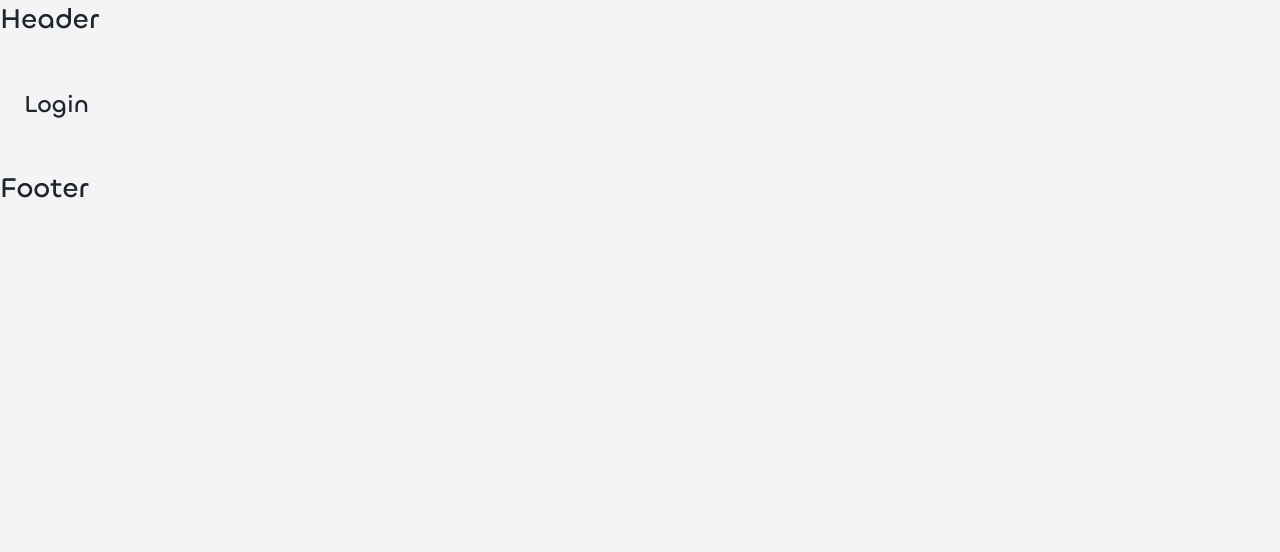
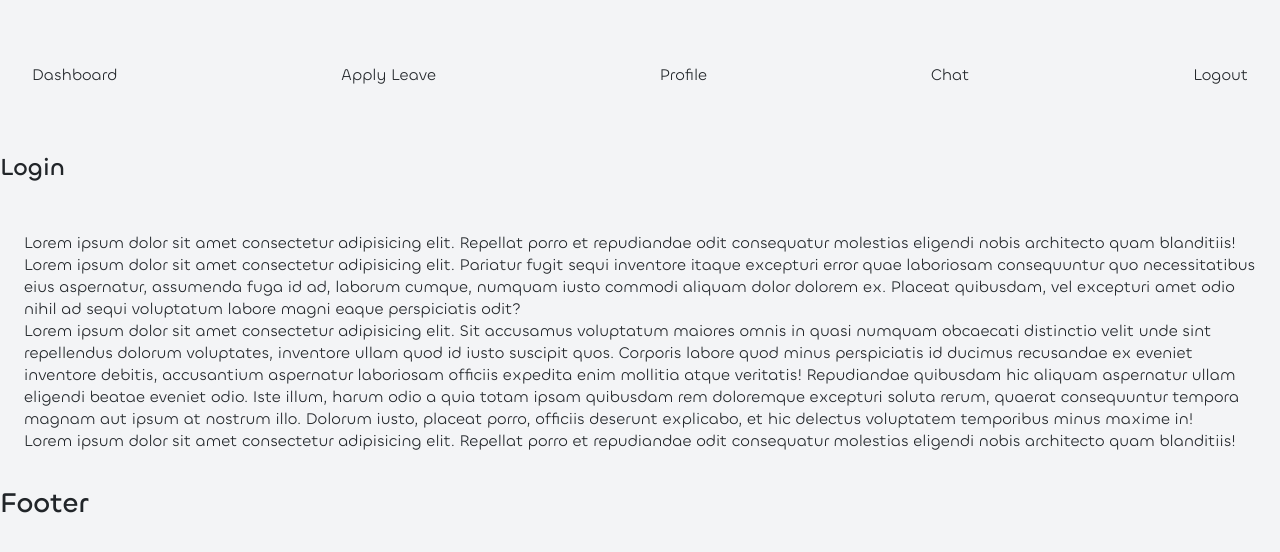
Before and after one commit to sobaltariq/NextJs-AttendanceSystem, a Next.js app: page /login in a window 1280 px wide. Shown: the top 552 px of the page. Built offline with nearby package versions, Linux system fonts and the light colour scheme.

Commit message:
updated css

```diff
--- a/src/app/(auth)/login/page.tsx
+++ b/src/app/(auth)/login/page.tsx
@@ -2,8 +2,42 @@ import React from "react";
 
 function LoginPage() {
   return (
-    <div>
+    <div className="login-container">
       <h3>Login</h3>
+      <div className="width-container">
+        <p>
+          Lorem ipsum dolor sit amet consectetur adipisicing elit. Repellat
+          porro et repudiandae odit consequatur molestias eligendi nobis
+          architecto quam blanditiis!
+        </p>
+        <p>
+          Lorem ipsum dolor sit amet consectetur adipisicing elit. Pariatur
+          fugit sequi inventore itaque excepturi error quae laboriosam
+          consequuntur quo necessitatibus eius aspernatur, assumenda fuga id ad,
+          laborum cumque, numquam iusto commodi aliquam dolor dolorem ex.
+          Placeat quibusdam, vel excepturi amet odio nihil ad sequi voluptatum
+          labore magni eaque perspiciatis odit?
+        </p>
+        <p>
+          Lorem ipsum dolor sit amet consectetur adipisicing elit. Sit accusamus
+          voluptatum maiores omnis in quasi numquam obcaecati distinctio velit
+          unde sint repellendus dolorum voluptates, inventore ullam quod id
+          iusto suscipit quos. Corporis labore quod minus perspiciatis id
+          ducimus recusandae ex eveniet inventore debitis, accusantium
+          aspernatur laboriosam officiis expedita enim mollitia atque veritatis!
+          Repudiandae quibusdam hic aliquam aspernatur ullam eligendi beatae
+          eveniet odio. Iste illum, harum odio a quia totam ipsam quibusdam rem
+          doloremque excepturi soluta rerum, quaerat consequuntur tempora magnam
+          aut ipsum at nostrum illo. Dolorum iusto, placeat porro, officiis
+          deserunt explicabo, et hic delectus voluptatem temporibus minus maxime
+          in!
+        </p>
+        <p>
+          Lorem ipsum dolor sit amet consectetur adipisicing elit. Repellat
+          porro et repudiandae odit consequatur molestias eligendi nobis
+          architecto quam blanditiis!
+        </p>
+      </div>
     </div>
   );
 }
--- a/src/app/AllDataWrapper.tsx
+++ b/src/app/AllDataWrapper.tsx
@@ -8,7 +8,7 @@ const AllDataWrapper: React.FC<{ children: React.ReactNode }> = ({
   return (
     <>
       <Header />
-      <div className="width-container">{children}</div>
+      <div className="app-box">{children}</div>
       <Footer />
     </>
   );
--- a/src/components/header/Header.tsx
+++ b/src/components/header/Header.tsx
@@ -1,10 +1,19 @@
 import React from "react";
+import "@/styles/layouts/header.scss";
 
 function Header() {
   return (
-    <div>
-      <h2>Header</h2>
-    </div>
+    <header>
+      <nav>
+        <ul>
+          <li>Dashboard</li>
+          <li>Apply Leave</li>
+          <li>Profile</li>
+          <li>Chat</li>
+          <li>Logout</li>
+        </ul>
+      </nav>
+    </header>
   );
 }
 
--- a/src/styles/_mixins.scss
+++ b/src/styles/_mixins.scss
@@ -1,3 +1,20 @@
+// Mixin for responsive media queries
+@mixin respond($breakpoint) {
+  @if $breakpoint == small {
+    @media (max-width: 600px) {
+      @content;
+    }
+  } @else if $breakpoint == medium {
+    @media (max-width: 768px) {
+      @content;
+    }
+  } @else if $breakpoint == large {
+    @media (max-width: 1200px) {
+      @content;
+    }
+  }
+}
+
 @mixin display-flex($justify: center, $align: center) {
   display: flex;
   justify-content: $justify;
--- a/src/styles/global_style.scss
+++ b/src/styles/global_style.scss
@@ -30,7 +30,7 @@ body {
 
 .width-container {
   height: 100%;
-  max-width: var(--max-width);
+  max-width: $max-width;
   margin: 0 auto;
   padding: 2rem 1.5rem;
 }
--- /dev/null
+++ b/src/styles/layouts/header.scss
@@ -0,0 +1,14 @@
+@import "./../mixins";
+@import "./../utilities/spacing";
+
+header {
+  @include padding(top-bottom, $xxl);
+  @include padding(left-right, $lg);
+  nav {
+    ul {
+      @include display-flex(space-between, center);
+      li {
+      }
+    }
+  }
+}
--- /dev/null
+++ b/src/styles/utilities/_spacing.scss
@@ -0,0 +1,48 @@
+$xs: 8px;
+$sm: 16px;
+$md: 24px;
+$lg: 32px;
+$xl: 48px;
+$xxl: 64px;
+
+// Mixin for margin
+@mixin margin($direction: all, $size: $sm) {
+  @if $direction == all {
+    margin: $size;
+  } @else if $direction == top {
+    margin-top: $size;
+  } @else if $direction == bottom {
+    margin-bottom: $size;
+  } @else if $direction == left {
+    margin-left: $size;
+  } @else if $direction == right {
+    margin-right: $size;
+  } @else if $direction == top-bottom {
+    margin-top: $size;
+    margin-bottom: $size;
+  } @else if $direction == left-right {
+    margin-left: $size;
+    margin-right: $size;
+  }
+}
+
+// Mixin for padding
+@mixin padding($direction: all, $size: $sm) {
+  @if $direction == all {
+    padding: $size;
+  } @else if $direction == top {
+    padding-top: $size;
+  } @else if $direction == bottom {
+    padding-bottom: $size;
+  } @else if $direction == left {
+    padding-left: $size;
+  } @else if $direction == right {
+    padding-right: $size;
+  } @else if $direction == top-bottom {
+    padding-top: $size;
+    padding-bottom: $size;
+  } @else if $direction == left-right {
+    padding-left: $size;
+    padding-right: $size;
+  }
+}
```
Also changed, not shown: src/styles/components/Button.module.scss (added), src/styles/components/Card.module.scss (added), src/styles/components/Modal.module.scss (added), src/styles/layouts/footer.scss (added), src/styles/pages/Home.module.scss (added).
